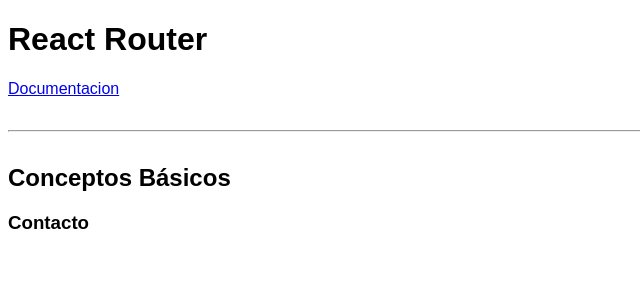
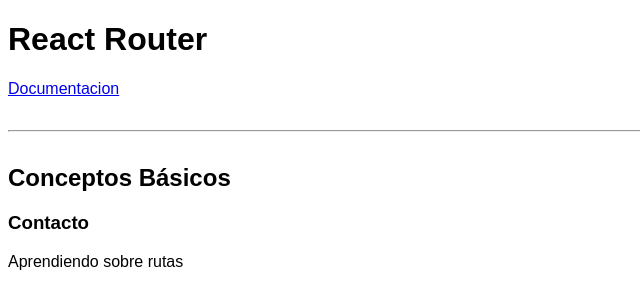
Before and after one commit to IleanaChamorro/react-routes, a React (Create React App) app: page /contacto in a window 1280 px wide. Shown: the top 308 px of the page, without its empty margins (0-640 px from the left). Built offline with nearby package versions, Linux system fonts and the light colour scheme.

Commit message:
Sintaxis para declarar rutas

```diff
--- a/src/components/ConceptosBasicos.js
+++ b/src/components/ConceptosBasicos.js
@@ -1,6 +1,8 @@
 import { BrowserRouter as Router } from 'react-router-dom'
 import React from 'react'
 import { Route, Switch } from 'react-router-dom'
+import Acerca from '../pages/Acerca'
+import Contacto from '../pages/Contacto'
 
 const ConceptosBasicos = () => {
   return (
@@ -13,11 +15,14 @@ const ConceptosBasicos = () => {
                     <p>Rutas en React</p>
                 </Route>
                 <Route exact path="/acerca">
-                    <h3>Acerca</h3>
+                    {/*Declarar componentes */}
+                    <Acerca/>
+                    <p>descripcion</p>
                 </Route>
-                <Route exact path="/contacto">
-                    <h3>Contacto</h3>
-                </Route>
+                {/*Invocar  componentes*/}
+                {/*<Route exact path="/contacto" component={Contacto}/>*/}
+
+                <Route exact path="/contacto" children={<Contacto/>}/>
             </Switch>
         </Router>
     </div>
--- /dev/null
+++ b/src/pages/Acerca.js
@@ -0,0 +1,11 @@
+import React from 'react'
+
+const Acerca = () => {
+  return (
+    <div>
+        <h3>Acerca</h3>
+    </div>
+  )
+}
+
+export default Acerca
--- /dev/null
+++ b/src/pages/Contacto.js
@@ -0,0 +1,12 @@
+import React from 'react'
+
+const Contacto = () => {
+  return (
+    <div>
+        <h3>Contacto</h3>
+        <p>Aprendiendo sobre rutas</p>
+    </div>
+  )
+}
+
+export default Contacto
```
